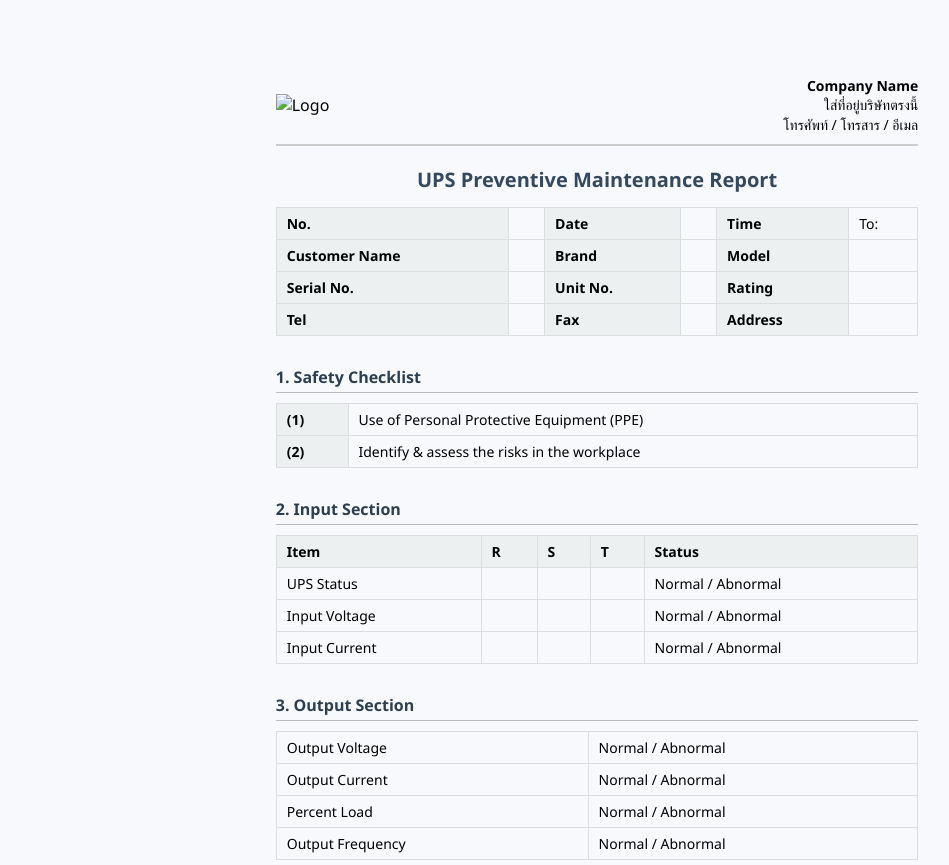
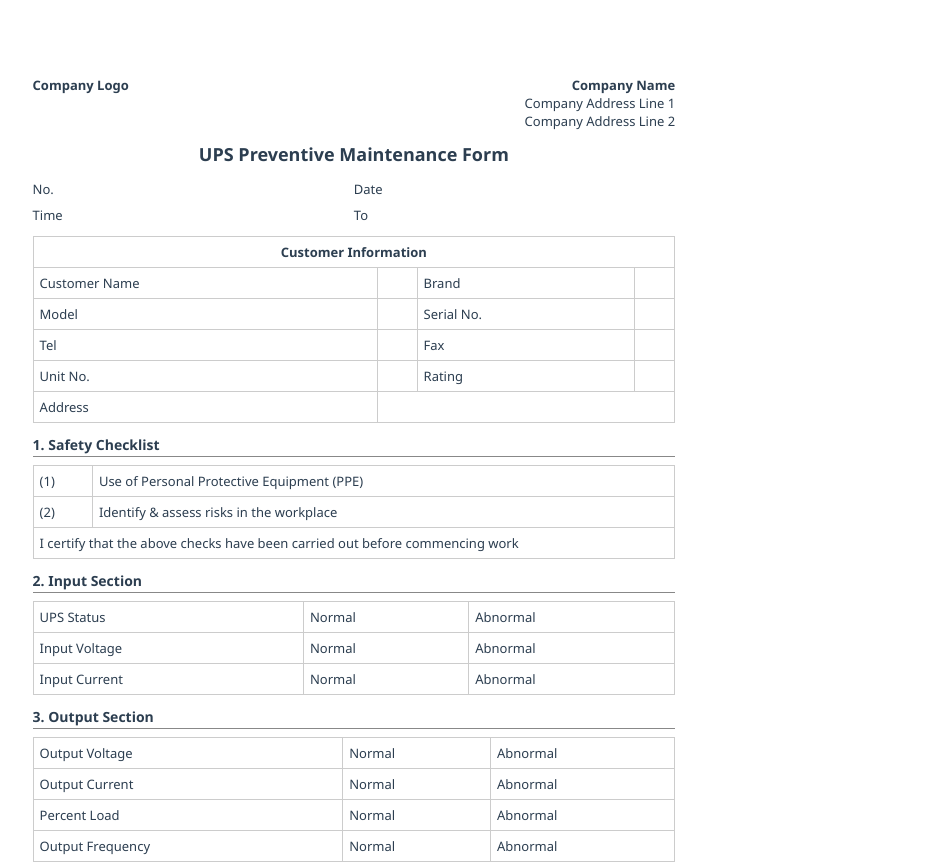
Before and after one commit to Darmmunginsa/Report-v1, a plain HTML site: page index.html in a window 1280 px wide. Shown: the top 865 px of the page, without its empty margins (43-992 px from the left). Drawn offline with Linux system fonts and the light colour scheme.

Commit message:
index.html

```diff
--- a/index.html
+++ b/index.html
@@ -2,158 +2,148 @@
 <html lang="th">
 <head>
   <meta charset="UTF-8">
-  <title>UPS Preventive Maintenance Report</title>
+  <title>Dongroups PM Report</title>
   <style>
-    @media print {
-      body {
-        width: 210mm;
-        height: 297mm;
-        margin: 0 auto;
-        font-family: 'Segoe UI', sans-serif;
-        color: #2c3e50;
-        background: white;
-      }
+    @page {
+      size: A4;
+      margin: 20mm;
     }
-
     body {
       font-family: 'Segoe UI', sans-serif;
-      background: #f7f9fc;
+      font-size: 13px;
+      color: #2c3e50;
+      background: white;
+      margin: 0;
       padding: 20mm;
-      margin: 0 auto;
       box-sizing: border-box;
-      max-width: 210mm;
+      width: 210mm;
+      height: 297mm;
     }
-
-    header {
+    h1 {
+      text-align: center;
+      font-size: 18px;
+      margin-bottom: 10px;
+    }
+    .header {
       display: flex;
       justify-content: space-between;
-      align-items: center;
-      border-bottom: 2px solid #ccc;
-      padding-bottom: 10px;
-      margin-bottom: 20px;
+      margin-bottom: 10px;
     }
-
-    .logo {
-      width: 120px;
-      height: auto;
+    .logo-box, .address-box {
+      width: 45%;
     }
-
-    .company-address {
-      text-align: right;
-      font-size: 14px;
-      line-height: 1.4;
-    }
-
-    h1 {
-      font-size: 20px;
-      margin-top: 0;
-      text-align: center;
-      color: #34495e;
-    }
-
     table {
       width: 100%;
       border-collapse: collapse;
-      margin: 10px 0 25px 0;
+      margin: 8px 0;
+    }
+    td, th {
+      border: 1px solid #ccc;
+      padding: 6px;
+      vertical-align: top;
+    }
+    .section-title {
+      font-weight: bold;
+      margin-top: 12px;
       font-size: 14px;
+      border-bottom: 1px solid #888;
+      padding-bottom: 2px;
     }
-
-    table td, table th {
-      border: 1px solid #ddd;
-      padding: 6px 10px;
+    .no-border td {
+      border: none;
+      padding: 4px 0;
     }
-
-    table th {
-      background-color: #ecf0f1;
-      font-weight: 600;
-      text-align: left;
-    }
-
-    .section-title {
-      font-size: 16px;
-      font-weight: bold;
-      margin-top: 30px;
-      border-bottom: 1px solid #bbb;
-      padding-bottom: 4px;
-      color: #2c3e50;
-    }
-
-    .signature {
-      margin-top: 30px;
+    .flex-row {
       display: flex;
       justify-content: space-between;
-      font-size: 14px;
+      margin-top: 20px;
     }
-
-    .signature div {
+    .sign-box {
       width: 45%;
+      text-align: center;
     }
-
     .comment-box {
       border: 1px solid #ccc;
-      padding: 10px;
-      min-height: 60px;
+      height: 60px;
       margin-top: 10px;
-      background-color: #fff;
     }
   </style>
 </head>
 <body>
 
-  <header>
-    <img src="your-logo.png" alt="Logo" class="logo">
-    <div class="company-address">
+  <div class="header">
+    <div class="logo-box">
+      <!-- ใส่โลโก้ที่นี่ -->
+      <strong>Company Logo</strong>
+    </div>
+    <div class="address-box" style="text-align:right">
+      <!-- ใส่ที่อยู่บริษัทที่นี่ -->
       <strong>Company Name</strong><br>
-      ใส่ที่อยู่บริษัทตรงนี้<br>
-      โทรศัพท์ / โทรสาร / อีเมล
+      Company Address Line 1<br>
+      Company Address Line 2
     </div>
-  </header>
+  </div>
 
-  <h1>UPS Preventive Maintenance Report</h1>
+  <h1>UPS Preventive Maintenance Form</h1>
+
+  <table class="no-border">
+    <tr>
+      <td style="width: 15%;">No.</td>
+      <td style="width: 35%;"></td>
+      <td style="width: 10%;">Date</td>
+      <td style="width: 40%;"></td>
+    </tr>
+    <tr>
+      <td>Time</td>
+      <td></td>
+      <td>To</td>
+      <td></td>
+    </tr>
+  </table>
 
   <table>
+    <tr><th colspan="4">Customer Information</th></tr>
     <tr>
-      <th>No.</th><td></td>
-      <th>Date</th><td></td>
-      <th>Time</th><td colspan="2">To:</td>
+      <td>Customer Name</td><td></td>
+      <td>Brand</td><td></td>
     </tr>
     <tr>
-      <th>Customer Name</th><td></td>
-      <th>Brand</th><td></td>
-      <th>Model</th><td colspan="2"></td>
+      <td>Model</td><td></td>
+      <td>Serial No.</td><td></td>
     </tr>
     <tr>
-      <th>Serial No.</th><td></td>
-      <th>Unit No.</th><td></td>
-      <th>Rating</th><td colspan="2"></td>
+      <td>Tel</td><td></td>
+      <td>Fax</td><td></td>
     </tr>
     <tr>
-      <th>Tel</th><td></td>
-      <th>Fax</th><td></td>
-      <th>Address</th><td colspan="2"></td>
+      <td>Unit No.</td><td></td>
+      <td>Rating</td><td></td>
+    </tr>
+    <tr>
+      <td>Address</td><td colspan="3"></td>
     </tr>
   </table>
 
   <div class="section-title">1. Safety Checklist</div>
   <table>
-    <tr><th>(1)</th><td>Use of Personal Protective Equipment (PPE)</td></tr>
-    <tr><th>(2)</th><td>Identify & assess the risks in the workplace</td></tr>
+    <tr><td>(1)</td><td>Use of Personal Protective Equipment (PPE)</td></tr>
+    <tr><td>(2)</td><td>Identify & assess risks in the workplace</td></tr>
+    <tr><td colspan="2">I certify that the above checks have been carried out before commencing work</td></tr>
   </table>
 
   <div class="section-title">2. Input Section</div>
   <table>
-    <tr><th>Item</th><th>R</th><th>S</th><th>T</th><th>Status</th></tr>
-    <tr><td>UPS Status</td><td></td><td></td><td></td><td>Normal / Abnormal</td></tr>
-    <tr><td>Input Voltage</td><td></td><td></td><td></td><td>Normal / Abnormal</td></tr>
-    <tr><td>Input Current</td><td></td><td></td><td></td><td>Normal / Abnormal</td></tr>
+    <tr><td>UPS Status</td><td>Normal</td><td>Abnormal</td></tr>
+    <tr><td>Input Voltage</td><td>Normal</td><td>Abnormal</td></tr>
+    <tr><td>Input Current</td><td>Normal</td><td>Abnormal</td></tr>
   </table>
 
   <div class="section-title">3. Output Section</div>
   <table>
-    <tr><td>Output Voltage</td><td>Normal / Abnormal</td></tr>
-    <tr><td>Output Current</td><td>Normal / Abnormal</td></tr>
-    <tr><td>Percent Load</td><td>Normal / Abnormal</td></tr>
-    <tr><td>Output Frequency</td><td>Normal / Abnormal</td></tr>
+    <tr><td>Output Voltage</td><td>Normal</td><td>Abnormal</td></tr>
+    <tr><td>Output Current</td><td>Normal</td><td>Abnormal</td></tr>
+    <tr><td>Percent Load</td><td>Normal</td><td>Abnormal</td></tr>
+    <tr><td>Output Frequency</td><td>Normal</td><td>Abnormal</td></tr>
   </table>
 
   <div class="section-title">4. Battery Section</div>
@@ -162,8 +152,8 @@
     <tr><td>Model</td><td></td></tr>
     <tr><td>Quantity/String</td><td></td></tr>
     <tr><td>Blocks Installed Date</td><td></td></tr>
-    <tr><td>Battery Volt/Ah</td><td></td></tr>
-    <tr><td>No. of Strings</td><td></td></tr>
+    <tr><td>Volt / Ah</td><td></td></tr>
+    <tr><td>No. of String</td><td></td></tr>
     <tr><td>Charging Mode</td><td>Float / Boost</td></tr>
     <tr><td>Charger Voltage</td><td>Normal / Abnormal</td></tr>
     <tr><td>Battery Voltage</td><td>Normal / Abnormal</td></tr>
@@ -172,9 +162,9 @@
 
   <div class="section-title">5. Backup Test</div>
   <table>
-    <tr><td>Back Up Time (mn)</td><td></td></tr>
-    <tr><td>Volt (DC) 1</td><td></td></tr>
-    <tr><td>Volt (DC) 2</td><td></td></tr>
+    <tr><td>Back Up Time (min)</td><td></td></tr>
+    <tr><td>Volt DC 1</td><td></td></tr>
+    <tr><td>Volt DC 2</td><td></td></tr>
     <tr><td>Back Up Test</td><td>Normal / Abnormal</td></tr>
   </table>
 
@@ -189,13 +179,15 @@
   <div class="section-title">7. Comment</div>
   <div class="comment-box"></div>
 
-  <div class="signature">
-    <div>
-      <strong>Engineer</strong><br><br><br>
+  <div class="flex-row">
+    <div class="sign-box">
+      <p><strong>Engineer</strong></p>
+      <br><br>
       ____________________________
     </div>
-    <div>
-      <strong>Customer Acknowledgment</strong><br><br><br>
+    <div class="sign-box">
+      <p><strong>Customer Acknowledgment</strong></p>
+      <br><br>
       ____________________________
     </div>
   </div>
```
